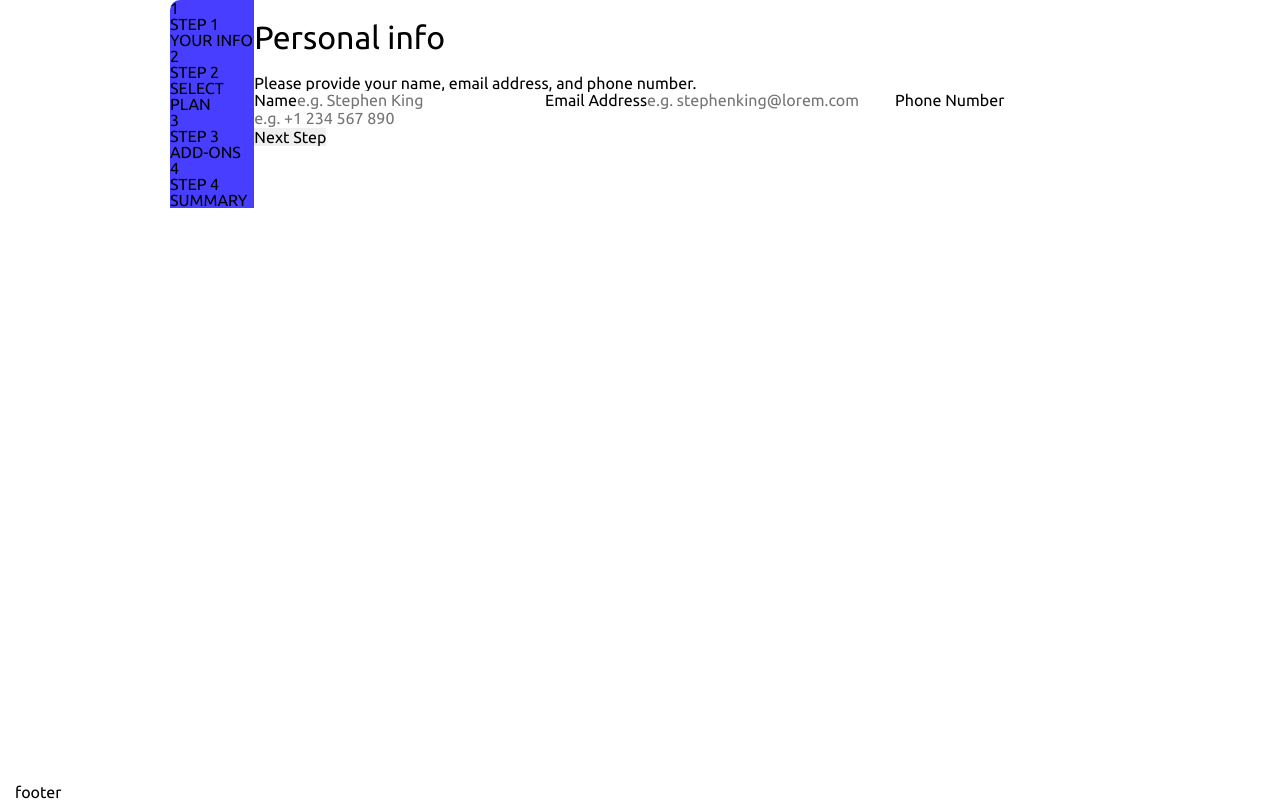
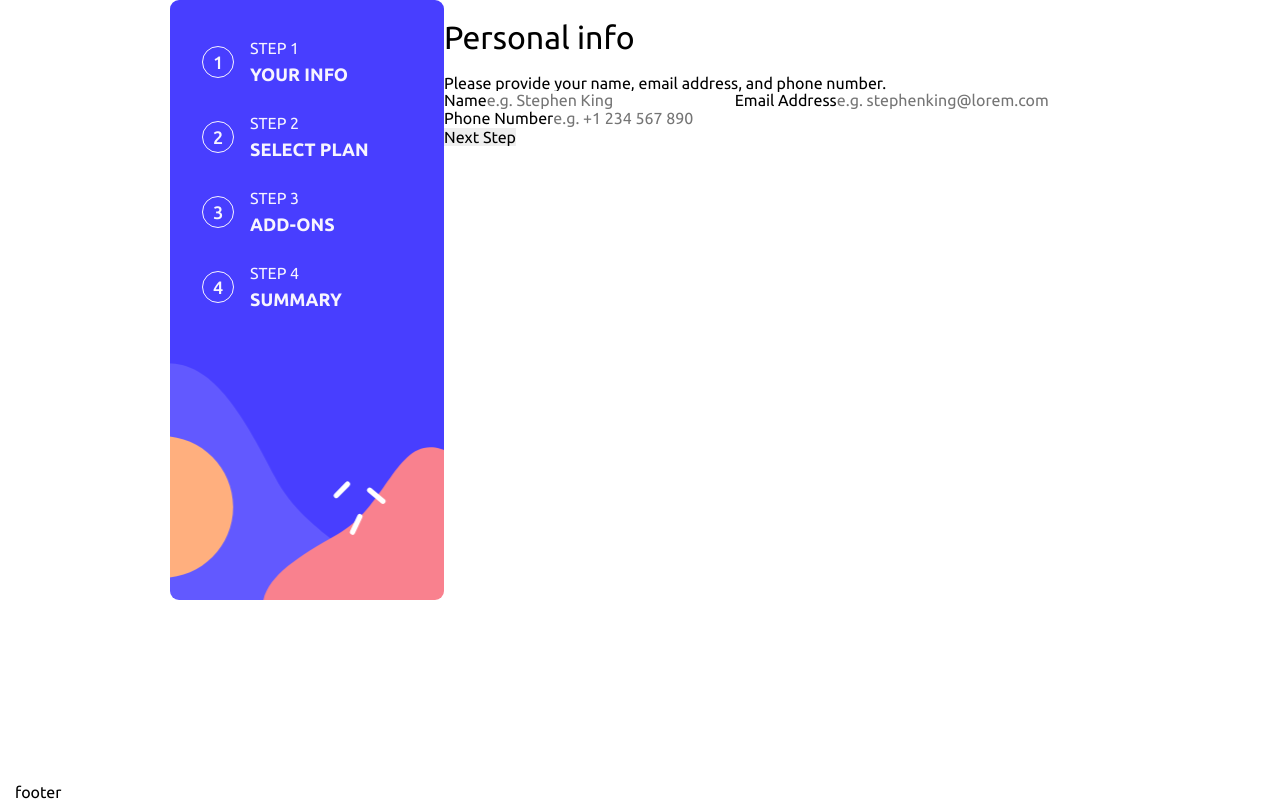
Before and after one commit to iskandar13abdurakhmonov/multi-step-form, a React (Create React App) app: page /add-ons in a window 1280 px wide. Built offline with nearby package versions, Linux system fonts and the light colour scheme.

Commit message:
sidebar styled

```diff
--- a/src/components/Siderbar/Sidebar.jsx
+++ b/src/components/Siderbar/Sidebar.jsx
@@ -32,7 +32,7 @@ function Sidebar() {
                 <div className={style.stepId}>{step.stepId}</div>
                 <div className={style.stepFlex}>
                     <span className={style.stepNum}>{step.stepNum}</span>
-                    <p className={style.stepTExt}>{step.stepText}</p>
+                    <p className={style.stepText}>{step.stepText}</p>
                 </div>
             </li>)}
         </ul>
--- a/src/components/Siderbar/Sidebar.module.css
+++ b/src/components/Siderbar/Sidebar.module.css
@@ -1,12 +1,60 @@
 .sidebar {
+    padding: 40px 92px 300px 32px;
     max-width: 274px;
     background-image: url('../../../public/images/bg-sidebar-desktop.svg');
+    background-position: center;
+    background-size: cover;
+    background-repeat: no-repeat;
+    border-radius: 9px;
 }
 
 .stepList {
-    width: 100%;
+    width: 167px;
+    display: flex;
+    flex-direction: column;
 }
 
 .stepItem {
-    max-width: 150px;
+    width: 100%;
+    display: flex;
+    align-items: center;
 }
+
+.stepItem:not(:last-child) {
+    margin: 0 0 32px 0;
+}
+
+.stepId {
+    margin: 0 16px 0 0;
+    display: flex;
+    align-items: center;
+    justify-content: center;
+    width: 32px;
+    height: 32px;
+    border-radius: 50%;
+    font-size: 18px;
+    font-weight: 500;
+    color: #F7F4FF;
+    background-color: transparent;
+    border: 1px solid #F7F4FF;
+}
+
+.stepFlex {
+    display: flex;
+    flex-direction: column;
+}
+
+.stepNum {
+    margin: 0 0 9px 0;
+    font-size: 16px;
+    font-weight: 400;
+    color: #F7F4FF;
+}
+
+.stepText {
+    width: 100%;
+    margin: 0 0 0 0;
+    font-size: 18px;
+    font-weight: 700;
+    color: #F7F4FF;
+}
```
